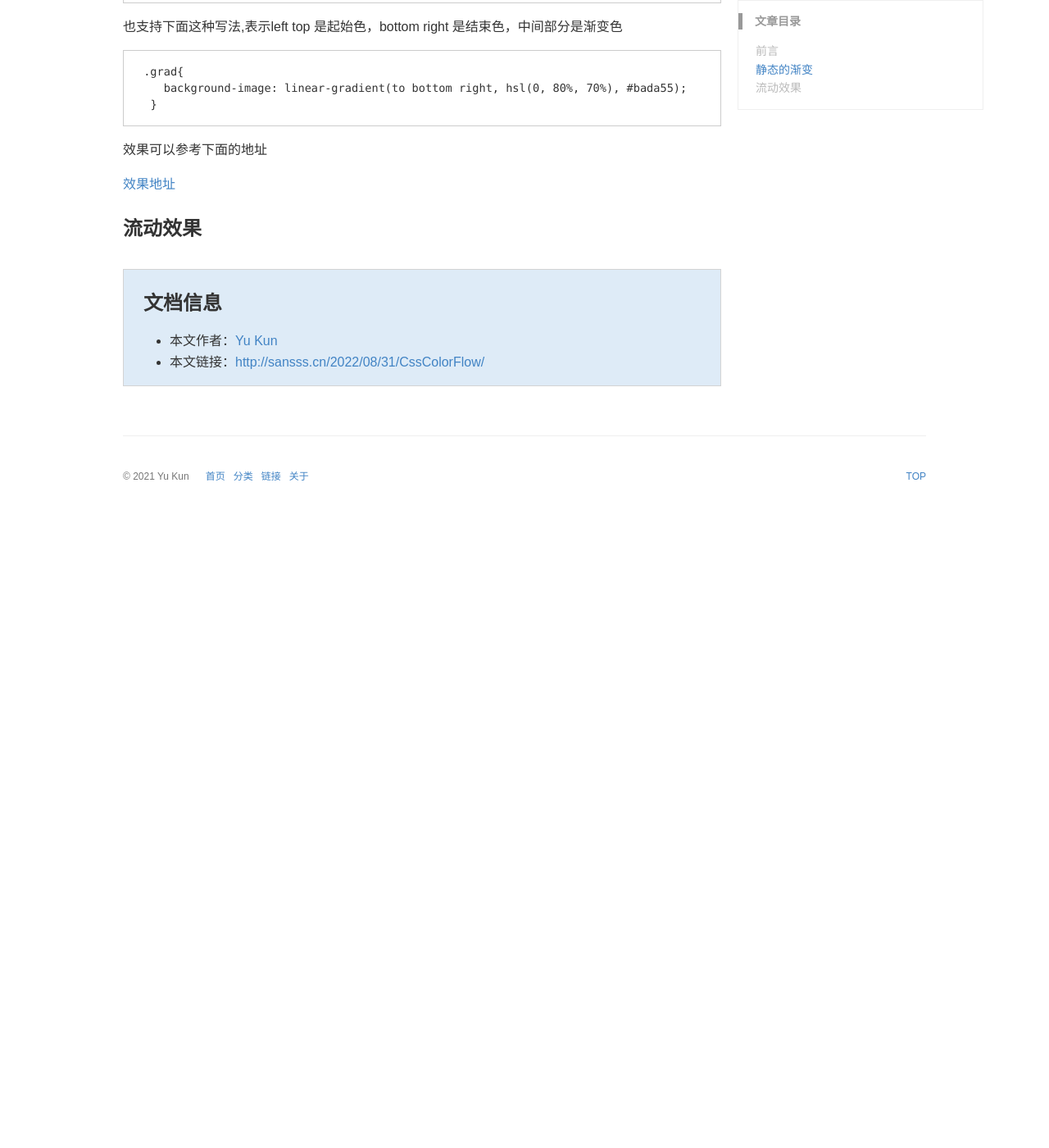
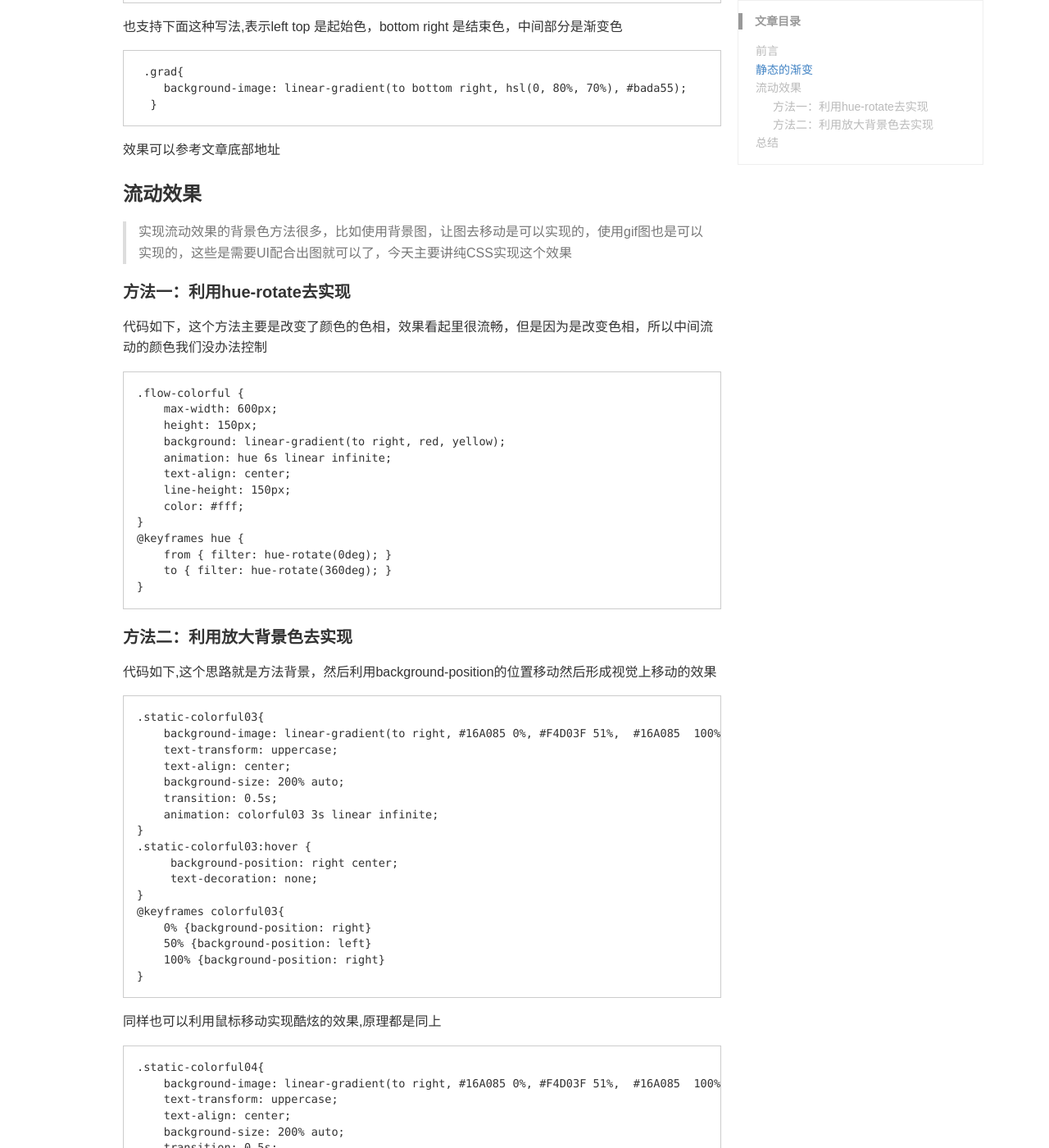
Before and after one commit to sskun/sskun.github.io, a Jekyll site: the page built from _posts/2022-08-31-CssColorFlow.md, in a window 1280 px wide and 1400 px high, scrolled down 681 px. Shown: the whole window at 82% size. Built offline with Jekyll 4.4.1, drawn with Linux system fonts in a browser that asks for light colours; some web fonts are replaced; comment, search, counter and statistics services are not loaded; a style sheet for code colours, icons or effects is not loaded; before the commit the page ends 1311 px from its top, so only the background shows below that; some of the changed text lies outside the part shown.

Commit message:
Update 2022-08-31-CssColorFlow.md
css 流动

````diff
--- a/_posts/2022-08-31-CssColorFlow.md
+++ b/_posts/2022-08-31-CssColorFlow.md
@@ -33,8 +33,73 @@ keywords: Css,颜色的流动,色调
     background-image: linear-gradient(to bottom right, hsl(0, 80%, 70%), #bada55);
   }
 ```
-效果可以参考下面的地址
-
-[效果地址](https://jsrun.net/pFPKp)
+效果可以参考文章底部地址
 
 ### 流动效果
+
+> 实现流动效果的背景色方法很多，比如使用背景图，让图去移动是可以实现的，使用gif图也是可以实现的，这些是需要UI配合出图就可以了，今天主要讲纯CSS实现这个效果
+
+#### 方法一：利用hue-rotate去实现
+
+代码如下，这个方法主要是改变了颜色的色相，效果看起里很流畅，但是因为是改变色相，所以中间流动的颜色我们没办法控制
+
+```css
+.flow-colorful {
+    max-width: 600px;
+    height: 150px;
+    background: linear-gradient(to right, red, yellow);
+    animation: hue 6s linear infinite;
+    text-align: center;
+    line-height: 150px;
+    color: #fff;
+}
+@keyframes hue {
+    from { filter: hue-rotate(0deg); }
+    to { filter: hue-rotate(360deg); }
+}
+```
+
+#### 方法二：利用放大背景色去实现
+
+代码如下,这个思路就是方法背景，然后利用background-position的位置移动然后形成视觉上移动的效果
+
+```css
+.static-colorful03{
+    background-image: linear-gradient(to right, #16A085 0%, #F4D03F 51%,  #16A085  100%);
+    text-transform: uppercase;
+    text-align: center;
+    background-size: 200% auto;
+    transition: 0.5s;
+    animation: colorful03 3s linear infinite;
+}
+.static-colorful03:hover {
+     background-position: right center;
+     text-decoration: none;
+}
+@keyframes colorful03{
+    0% {background-position: right}
+    50% {background-position: left}
+    100% {background-position: right}
+}
+```
+
+同样也可以利用鼠标移动实现酷炫的效果,原理都是同上
+
+```css
+.static-colorful04{
+    background-image: linear-gradient(to right, #16A085 0%, #F4D03F 51%,  #16A085  100%);
+    text-transform: uppercase;
+    text-align: center;
+    background-size: 200% auto;
+    transition: 0.5s;
+}
+.static-colorful04:hover {
+     background-position: right center;
+     text-decoration: none;
+}
+```
+
+### 总结
+之前总是让颜色移动来实现，这种效果很不佳，因为背景色的动画不支持线性变化，所以很是生硬，换个思路看问题，可以让背景去移动。
+
+[上面所有的DEMO地址](https://jsrun.net/pFPKp)
````
